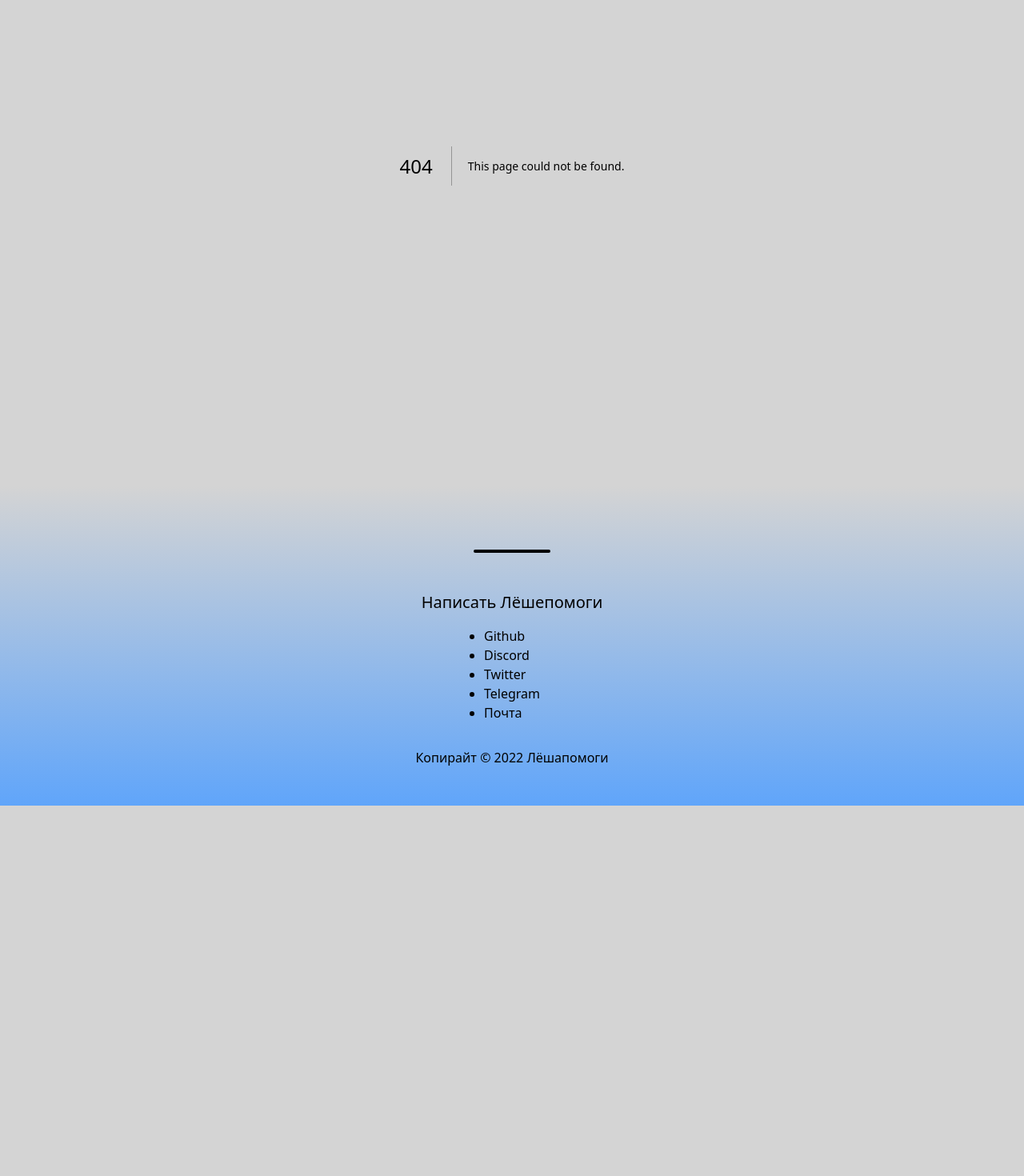
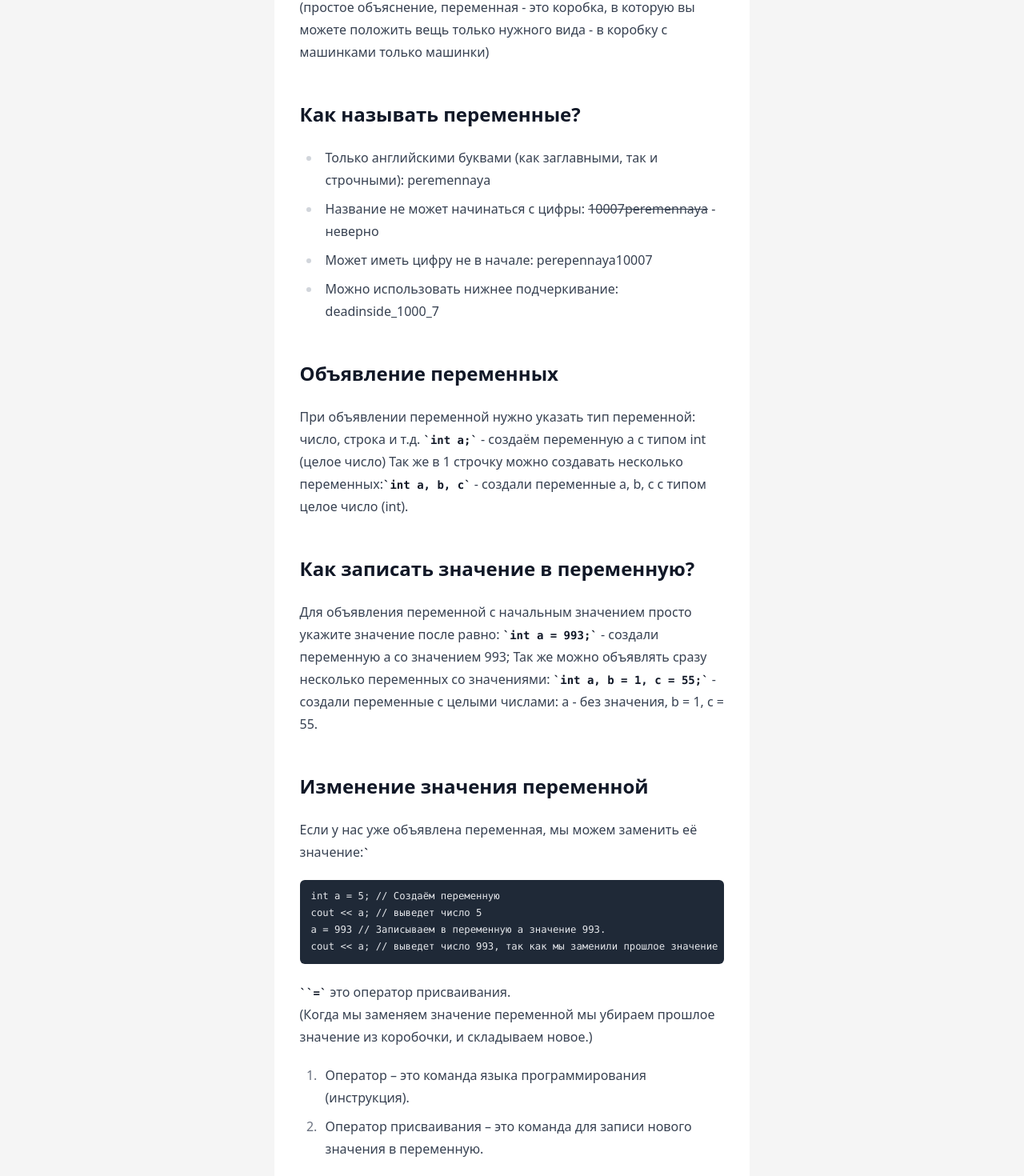
Before and after one commit to tapnisu/leshapomogi.ru, a Next.js app: page /lessons/programming/lesson2 in a window 1280 px wide. Before the commit this address had no page. Shown: the part 193-1663 px from the top of the page at 80% size. Before the commit the page ends 1200 px from the top, so only its background shows below. Built offline with nearby package versions, Linux system fonts and the light colour scheme.

Commit message:
Added lesson 2

```diff
--- /dev/null
+++ b/app/lessons/programming/lesson2/page.tsx
@@ -0,0 +1,209 @@
+export default function HomePage() {
+	return (
+		<div>
+			<header>
+				<title>Урок 2 - Лёшапомоги</title>
+			</header>
+
+			<div>
+				<h1>Арифметические операции</h1>
+				Переменная – это величина, имеющая имя, тип и значение. Значение
+				переменной можно изменять во время работы программы. В переменной
+				хранятся данные <b>ТОЛЬКО</b> указанного! (простое объяснение,
+				переменная - это коробка, в которую вы можете положить вещь только
+				нужного вида - в коробку с машинками только машинки)
+				{/* <Image src="/public/" /> */}
+				<h2>Как называть переменные?</h2>
+				<ul>
+					<li>
+						Только английскими буквами (как заглавными, так и строчными):
+						peremennaya
+					</li>
+					<li>
+						Название не может начинаться с цифры: <s>10007peremennaya</s> -
+						неверно
+					</li>
+					<li>Может иметь цифру не в начале: perepennaya10007</li>
+					<li>Можно использовать нижнее подчеркивание: deadinside_1000_7</li>
+				</ul>
+				<h2>Объявление переменных</h2>
+				При объявлении переменной нужно указать тип переменной: число, строка и
+				т.д. <code>int a;</code> - создаём переменную a с типом int (целое
+				число) Так же в 1 строчку можно создавать несколько переменных:
+				<code>int a, b, c</code> - создали переменные a, b, c с типом целое
+				число (int).
+				<h2>Как записать значение в переменную?</h2>
+				Для объявления переменной с начальным значением просто укажите значение
+				после равно: <code>int a = 993;</code> - создали переменную a со
+				значением 993; Так же можно объявлять сразу несколько переменных со
+				значениями: <code>int a, b = 1, c = 55;</code> - создали переменные с
+				целыми числами: a - без значения, b = 1, c = 55.
+				<h2>Изменение значения переменной</h2>
+				Если у нас уже объявлена переменная, мы можем заменить её значение:
+				<code className="language-cpp">
+					<pre>
+						{`int a = 5; // Создаём переменную
+cout << a; // выведет число 5
+a = 993 // Записываем в переменную a значение 993.
+cout << a; // выведет число 993, так как мы заменили прошлое значение в переменной.`}
+					</pre>
+				</code>
+				<code>=</code> это оператор присваивания.
+				<br />
+				(Когда мы заменяем значение переменной мы убираем прошлое значение из
+				коробочки, и складываем новое.)
+				<ol>
+					<li>Оператор – это команда языка программирования (инструкция).</li>
+					<li>
+						Оператор присваивания – это команда для записи нового значения в
+						переменную.
+					</li>
+				</ol>
+				<h2>Ввод данных с клавиатуры</h2>
+				<code>{"cin >> a;"}</code> - мы вводим значение с клавиатуры и
+				записываем его в переменную a. (Ввод заканчивается при нажатии enter на
+				клавиатуре)
+				<h2>Ввод значений двух переменных</h2>
+				<code>{"cin >> a >> b;"}</code> - если мы введем с клавиатуры{" "}
+				<code>25 30</code>, то в переменную a запишется 25, а в b запишется 30.
+				<br />
+				Также можно ввести на разных строках:
+				<pre>
+					<code>25{"\n"}30</code>
+				</pre>
+				Тогда в переменную a запишется 25, а в b запишется 30.
+				<h3>Пример</h3>
+				<pre>
+					<code className="language-cpp">
+						int a, b;{"\n"}a = 5;{"\n"}b = a + 2 // b становится равно 5+2=7;
+						{"\n"}a = (a + 2)*(b – 3) // a=28;{"\n"}b = b + 1 // b = 7+1=8;
+					</code>
+				</pre>
+				<h3>Вывод переменных (заметка)</h3>
+				При выводе мы можем выводить вместе текст и числа:
+				<code className="language-cpp">
+					{'cout << a << "+" << b << "=" << c;'}
+				</code>
+				<h2>cin.get()</h2>
+				<code>cin.get();</code> - ожидание ввода символа (было в уроке 1)
+				<h2>Вывод с заданной длинной</h2>
+				<pre>
+					<code className="language-cpp">
+						{"#include <iomanip>\n...\na = 123;\ncout << setw(5) << a;"}
+					</code>
+				</pre>
+				<code className="language-cpp">{"#include <iomanip>"}</code> -
+				манипуляторы для управления потоками
+				<code className="language-cpp">setw(5)</code> - set width – установить
+				ширину поля (выводит a, с шириной строки 5 - выведет:
+				<pre>
+					<code>{"    "}5</code>
+				</pre>
+				(4 отступа в начале, получается ширина строки 5))
+				<h1>Вычисления (2 часть пары)</h1>
+				<h6>
+					Я уже устал печатать, зачем так много, файл уже 140 строчек, за что
+					мне это?
+				</h6>
+				<h2>Типы данных</h2>
+				<ol>
+					<li>int // целое </li>
+					<li>long int // длинное целое </li>
+					<li>float // вещественное</li>
+					<li>double // веществ. двойной точности</li>
+					<li>bool // логические значения</li>
+					<li>char // символ</li>
+				</ol>
+				<h3>Изменить тип данных значения</h3>
+				<code>название_типа_данных(переменная)</code>
+				Например:
+				<pre>
+					<code className="language-cpp">
+						{
+							"int a = 5;\nfloat(a); // число a становится с плавающей точкой: 5.0"
+						}
+					</code>
+				</pre>
+				<h2>Арифметическое выражения</h2>
+				<code> a = (c + b*5*3 - 1) / 2 * d;</code>
+				Приоритет (старшинство):
+				<ul>
+					<li>скобки</li>
+					<li>умножение и деление</li>
+					<li>сложение и вычитание</li>
+				</ul>
+				<h2>Деление</h2>
+				Результат деления целого на целое – целое число (остаток отбрасывается):
+				<h2>Сокращенная запись операций</h2>
+				<pre>
+					<code className="language-cpp">
+						{
+							"int a, b;\n...\na ++; // a = a + 1;\na --; // a = a – 1;\na += b; // a = a + b;\na -= b; // a = a - b;\na *= b; // a = a * b;\na /= b; // a = a / b;\na %= b; // a = a % b;"
+						}
+					</code>
+				</pre>
+				Это короче сокращения... То что комментарий это то, что она значит
+				<h2>Вещественные числа</h2>
+				Целая и дробная части числа разделяются точкой!
+				<pre>
+					<code className="language-cpp">
+						{
+							"float x = 123.456;\ncout.width(10);\ncout.precision(5);\ncout << x << endl;"
+						}
+					</code>
+				</pre>
+				Выведет 5 значащих цифр
+				<pre>
+					<code>{"    "}123.46</code>
+				</pre>
+				<hr />
+				<pre>
+					<code className="language-cpp">
+						{"cout.width(10);\ncout.precision(2);\ncout << x << endl;\n"}
+					</code>
+				</pre>
+				Выведет 5 значащих цифр
+				<pre>
+					<code>{"   "}1.2e+002</code>
+				</pre>
+				<h2>Задача «Объем конуса»</h2>
+				<pre>
+					<code className="language-cpp">
+						{`#include <iostream>
+#include <math.h>
+#include <iomanip>
+using namespace std;
+float a,b;
+int main()
+{
+      cin>>a>>b;
+      cout<<fixed<<setprecision(3)<<M_PI*a*a*b/3;
+}
+`}
+					</code>
+				</pre>
+				<h2>Функции cmath</h2>
+				<ul>
+					<li>abs(x) — модуль целого числа</li>
+					<li>fabs(x) — модуль вещественного числа</li>
+					<li>sqrt(x) — квадратный корень</li>
+					<li>sin(x) — синус угла, заданного в радианах</li>
+					<li>cos(x) — косинус угла, заданного в радианах</li>
+					<li>exp(x) — экспонента ех</li>
+					<li>ln(x) — натуральный логарифм</li>
+					<li>pow(x,y) — xy: возведение числа x в степень y</li>
+					<li>floor(x) — округление «вниз»</li>
+					<li>ceil(x) — округление «вверх»</li>
+				</ul>
+				<h2 id="ссылки">Ссылки</h2>
+				<ul>
+					<li>
+						<a href="https://lyceum.nstu.ru/sdo/mod/resource/view.php?id=14674">
+							C++ 2 урок презентация
+						</a>
+					</li>
+				</ul>
+			</div>
+		</div>
+	);
+}
```
